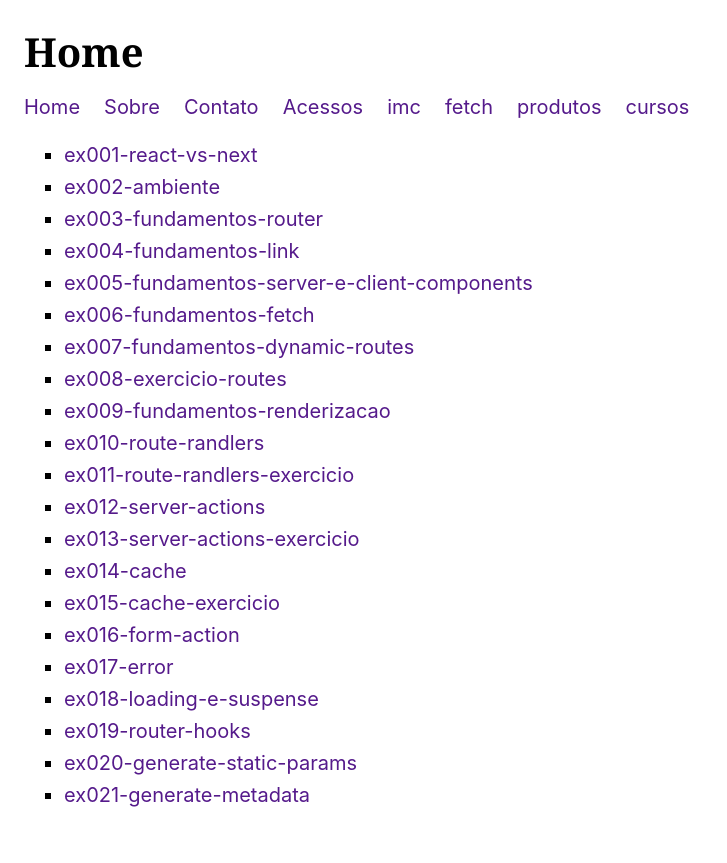
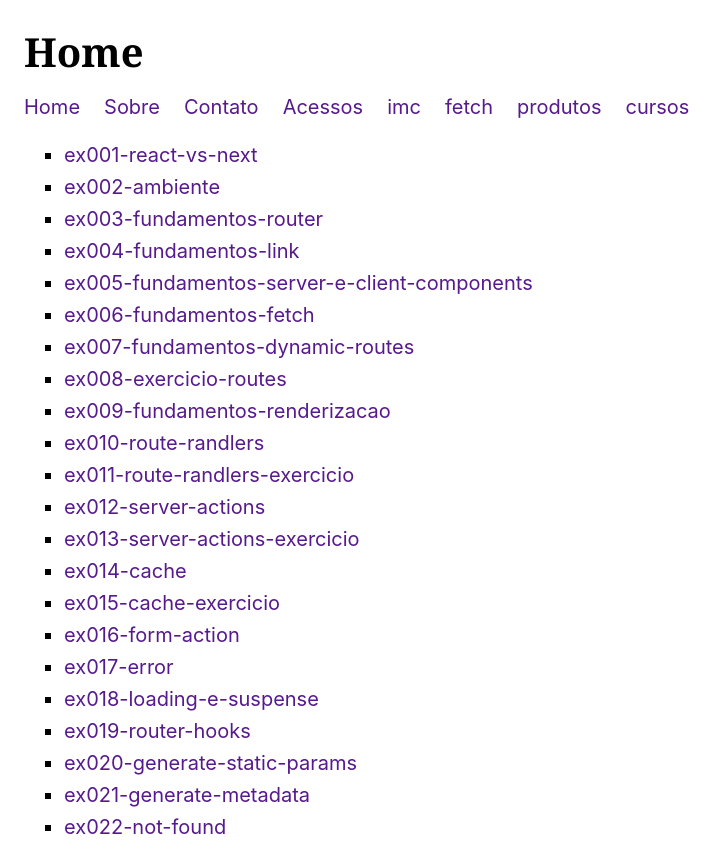
Before and after one commit to alexmonteirodev/next, a Next.js app: page / in a window 1280 px wide. Shown: the whole page, without its empty margins (0-727 px from the left). Before the commit the page ends 831 px from the top, so only its background shows below. Built offline with nearby package versions, Linux system fonts and the light colour scheme.

Commit message:
ex022-not-found

```diff
--- a/src/componentes/Exercicios.tsx
+++ b/src/componentes/Exercicios.tsx
@@ -97,6 +97,9 @@ const Exercicios = () => {
           ex021-generate-metadata
         </Link>
       </li>
+      <li>
+        <Link href="/exercicios/ex022-not-found">ex022-not-found</Link>
+      </li>
     </ul>
   );
 };
```
Also changed, not shown: src/app/exercicios/ex022-not-found/aula.tsx (added, +31 -0 lines), src/app/exercicios/ex022-not-found/page.tsx (added, +7 -0 lines), src/app/not-found.tsx (added, +10 -0 lines).
